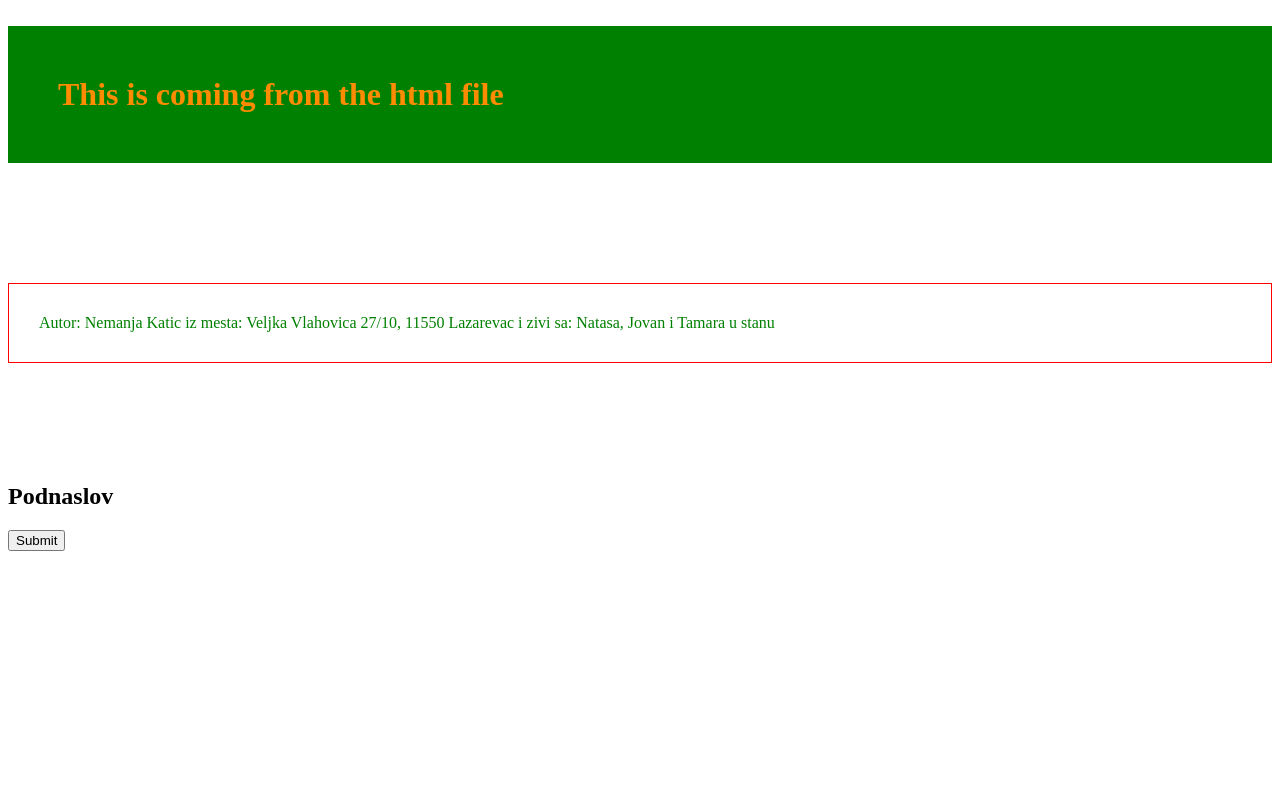
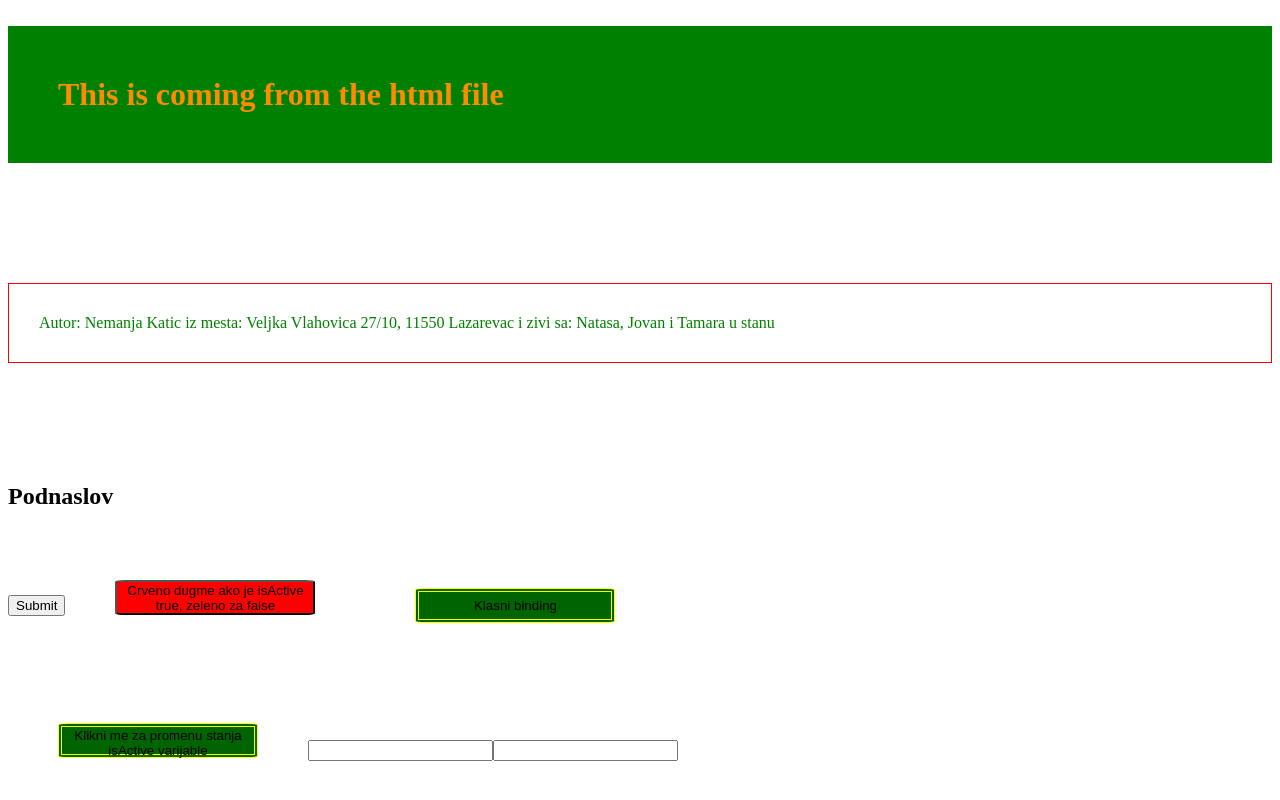
Before and after one commit to katic-nemanja/angular18FullCourse, an Angular app: page / in a window 1280 px wide. Shown: the part 1187-1987 px from the top of the page. Before the commit the page ends 1746 px from the top, so only its background shows below. Built offline with nearby package versions, Linux system fonts and the light colour scheme.

Commit message:
zavrsen chapter 4 kursa

```diff
--- a/src/app/app.component.css
+++ b/src/app/app.component.css
@@ -48,3 +48,8 @@ button:hover{
     background-color: red;
     border: 2px solid purple;
 }
+
+.dimenzije{
+    width: 200px;
+    height: 35px;
+}
--- a/src/app/app.component.html
+++ b/src/app/app.component.html
@@ -19,6 +19,35 @@
 <br/>
 <button [class.active]="isActive" [class.no-active]="!isActive">Klikni me picko</button>
 <br/>
-<!--style binding -  kod ispod [class.apple]="fruit=='Apple'" proverava da li varijabla fruit ima vrednost Apple i ako ima, dodeljuje elementu klasu .apple -->
+<!--  kod ispod [class.apple]="fruit=='Apple'" proverava da li varijabla fruit ima vrednost Apple i ako je taj uslov true, dodeljuje elementu klasu .apple -->
 <button [class.apple]="fruit=='Apple'">Fruit ninja</button>
 <app-navbar></app-navbar>
+
+
+<!-- style binding - funkcionise na isti nacin kao i class binding, samo sto je keyword style, upise se [style.<ime css stila>]=<vrednost> -->
+
+<!-- CSS pravilo background-color se u Angularu navodi kao backgroundColor, celu dokumentaciju o nazivima svojstava mozemo videti trazeci DOM STYLE PROPERTIES  -->
+<button [class.dimenzije]=true [style.backgroundColor]="isActive?'red':'green'">Crveno dugme ako je isActive true, zeleno za false</button>
+
+<!-- [class]='<ime varijable definisane u TS fajlu komponente>' - na ovaj nacin je moguce jednom elementu dodati vise klasa bez uslovne boolean varijable
+    CSS stil se u varijabli navodi kao najobicniji string koji oznacava klasu u CSS fajlu, bez tacke
+    Primer: u CSS fajlu se klasa zove .active, a varijabla u TS fajlu "stil:string = 'active';" onda se ta varijabla "stil" prosledjuje elementu kroz [class] property    -->
+<button [class]='izTsFajlaStil'>Klasni binding</button>
+
+
+<!-- Event Binding -->
+<!-- eventi se u angularu oznacavaju u zagradi, izabere se zeljeni event i u EXPORT CLASS delu TS fajla komponente se definise funkcija koji se poziva kada se dogadjaj ispali
+    FUNKCIJU eventu dodeljujemo znakom jednakosti i pisemo je pod navodnicima
+    PRIMER: (click)="btnClick()   -->
+<br/>
+<button [class]="izTsFajlaStil" (click)="btnClick()">Klikni me za promenu stanja isActive varijable</button>
+
+<!-- prilikom ispaljivanja dogadjaja, uvek se pojavljuje $event objekat koji mozemo da prosledimo funkciji
+     Preko ovog objekta mozemo npr na (keyup) dogadjaju preko svojstva event.key saznati koje dugme je pritisnuto
+     tehnika kojom se izdvaja na koji nacin je ispaljen neki dogadjaj, zove se KeyFiltering, laksi nacin sledi
+-->
+<input type="text" (keyup)="keyPress($event)">
+
+<!-- laksi nacin je da se na keyup.<dugme> ispali dogadjaj samo kada je to dugme pritisnuto -->
+
+<input [id]="id" type="text" (keyup.Control)="keyPressCtrl($event)">
--- a/src/app/app.component.ts
+++ b/src/app/app.component.ts
@@ -17,4 +17,25 @@ export class AppComponent {
   isDisabled : boolean = true;
   isActive : boolean = true;
   fruit :string ='Apple';
+  id:string = "input333";
+  izTsFajlaStil:string = 'dimenzije active';
+
+  btnClick():void{
+    this.isActive?this.isActive=false:this.isActive=true;
+  }
+
+  // da bismo u event objetku prisli svim poljima, moramo event objekat da definisemo kao "ANY" type, a ne kao OBJECT, iako to jeste
+keyPress(event:any){
+  event.keyCode==13?alert('upravo ste kliknuli Enter'):alert(`upravo ste kliknuli dugme ${event.key}`)
+  console.log(event);
 }
+
+
+keyPressCtrl(event:any){
+  alert(event.key);
+  console.log(event);
+  let inpt:any = document.querySelector('#input333');
+  inpt.value = "nova vrednost!!";
+}
+
+}
```
